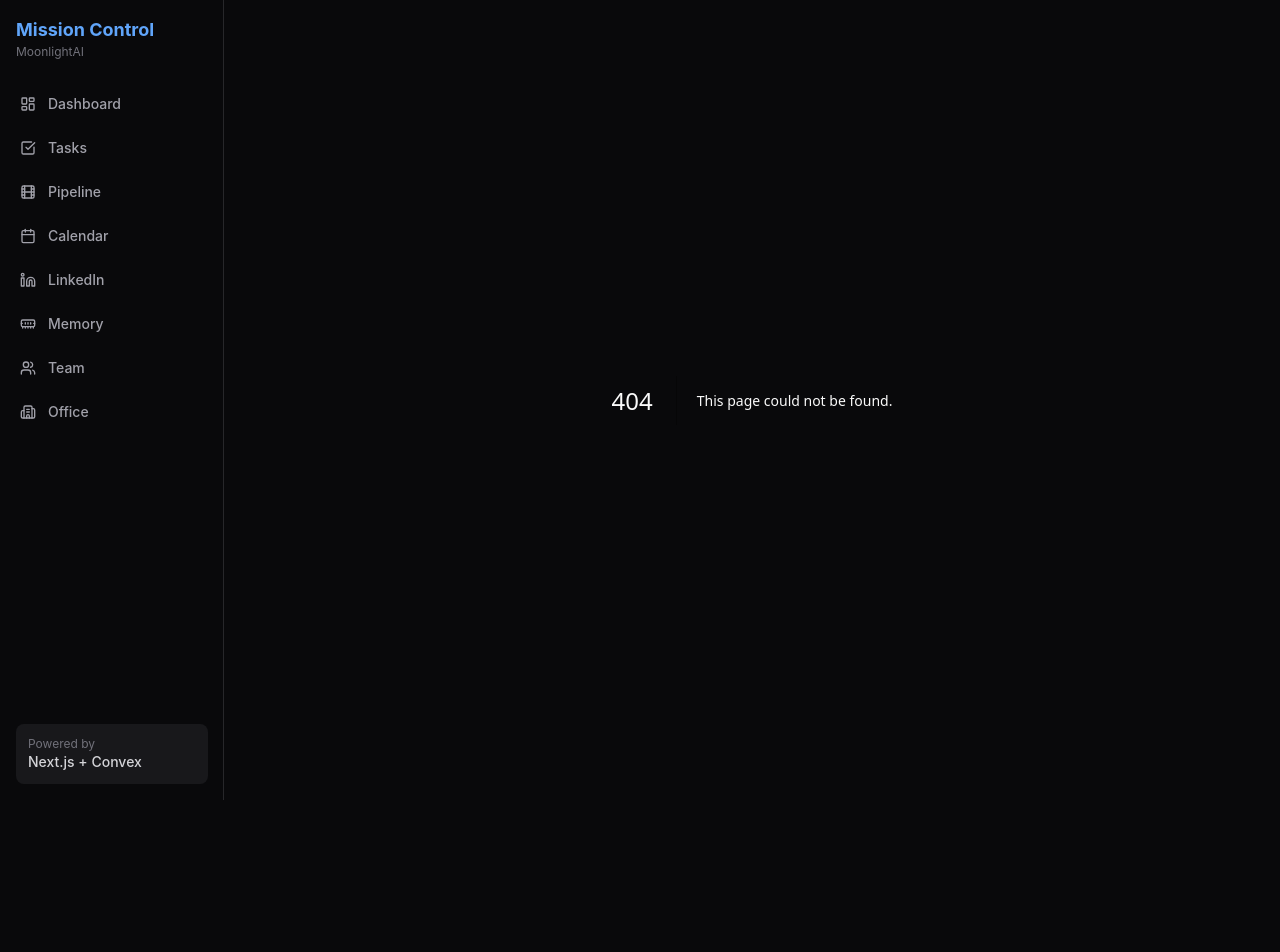
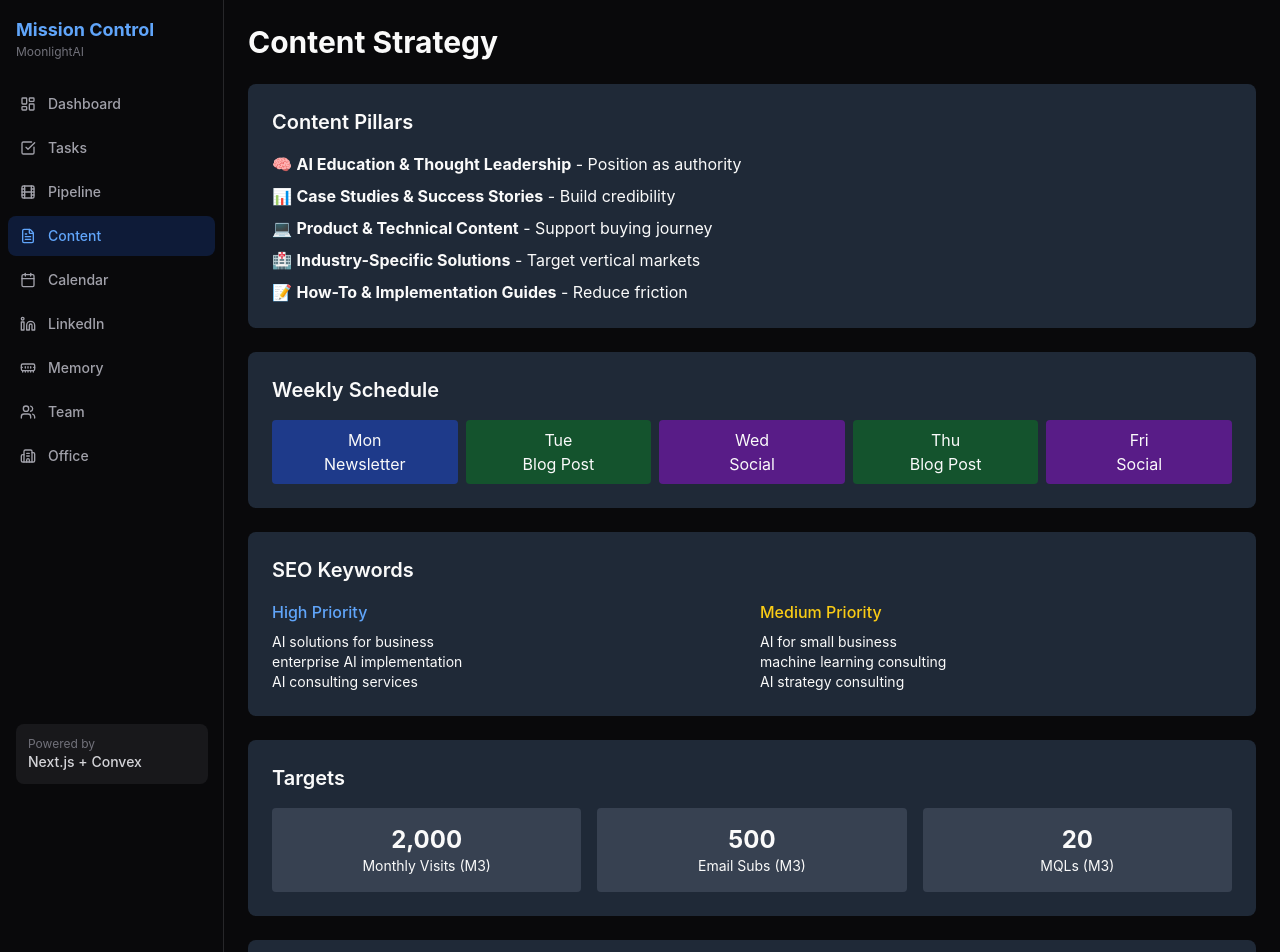
Before and after one commit to dree-max/mission-control, a Next.js app: page /content in a window 1280 px wide. Before the commit this address had no page. Shown: the top 952 px of the page. Before the commit the page ends 800 px from the top, so only its background shows below. Built offline with nearby package versions, Linux system fonts and the light colour scheme.

Commit message:
Add content strategy page

```diff
--- /dev/null
+++ b/src/app/content/page.tsx
@@ -0,0 +1,88 @@
+'use client';
+
+import React from 'react';
+
+export default function ContentStrategyPage() {
+  return (
+    <div className="p-6">
+      <h1 className="text-3xl font-bold mb-6">Content Strategy</h1>
+
+      <div className="grid gap-6">
+        {/* Content Pillars */}
+        <div className="bg-gray-800 p-6 rounded-lg">
+          <h2 className="text-xl font-semibold mb-4">Content Pillars</h2>
+          <ul className="space-y-2">
+            <li>🧠 <strong>AI Education & Thought Leadership</strong> - Position as authority</li>
+            <li>📊 <strong>Case Studies & Success Stories</strong> - Build credibility</li>
+            <li>💻 <strong>Product & Technical Content</strong> - Support buying journey</li>
+            <li>🏥 <strong>Industry-Specific Solutions</strong> - Target vertical markets</li>
+            <li>📝 <strong>How-To & Implementation Guides</strong> - Reduce friction</li>
+          </ul>
+        </div>
+
+        {/* Publishing Schedule */}
+        <div className="bg-gray-800 p-6 rounded-lg">
+          <h2 className="text-xl font-semibold mb-4">Weekly Schedule</h2>
+          <div className="grid grid-cols-5 gap-2 text-center">
+            <div className="p-2 bg-blue-900 rounded">Mon<br/>Newsletter</div>
+            <div className="p-2 bg-green-900 rounded">Tue<br/>Blog Post</div>
+            <div className="p-2 bg-purple-900 rounded">Wed<br/>Social</div>
+            <div className="p-2 bg-green-900 rounded">Thu<br/>Blog Post</div>
+            <div className="p-2 bg-purple-900 rounded">Fri<br/>Social</div>
+          </div>
+        </div>
+
+        {/* SEO Focus */}
+        <div className="bg-gray-800 p-6 rounded-lg">
+          <h2 className="text-xl font-semibold mb-4">SEO Keywords</h2>
+          <div className="grid grid-cols-2 gap-4">
+            <div>
+              <h3 className="font-medium text-blue-400">High Priority</h3>
+              <ul className="text-sm mt-2">
+                <li>AI solutions for business</li>
+                <li>enterprise AI implementation</li>
+                <li>AI consulting services</li>
+              </ul>
+            </div>
+            <div>
+              <h3 className="font-medium text-yellow-400">Medium Priority</h3>
+              <ul className="text-sm mt-2">
+                <li>AI for small business</li>
+                <li>machine learning consulting</li>
+                <li>AI strategy consulting</li>
+              </ul>
+            </div>
+          </div>
+        </div>
+
+        {/* KPIs */}
+        <div className="bg-gray-800 p-6 rounded-lg">
+          <h2 className="text-xl font-semibold mb-4">Targets</h2>
+          <div className="grid grid-cols-3 gap-4 text-center">
+            <div className="p-4 bg-gray-700 rounded">
+              <div className="text-2xl font-bold">2,000</div>
+              <div className="text-sm">Monthly Visits (M3)</div>
+            </div>
+            <div className="p-4 bg-gray-700 rounded">
+              <div className="text-2xl font-bold">500</div>
+              <div className="text-sm">Email Subs (M3)</div>
+            </div>
+            <div className="p-4 bg-gray-700 rounded">
+              <div className="text-2xl font-bold">20</div>
+              <div className="text-sm">MQLs (M3)</div>
+            </div>
+          </div>
+        </div>
+
+        {/* Next Post */}
+        <div className="bg-gray-800 p-6 rounded-lg">
+          <h2 className="text-xl font-semibold mb-4">Current Task</h2>
+          <div className="p-4 bg-green-900 rounded">
+            <p className="font-medium">📝 "AI Implementation Best Practices: A Complete Guide for 2026"</p>
+            <p className="text-sm text-gray-300 mt-2">Status: In Progress | Words: 1,500-2,500 | For: Approval</p>
+          </div>
+        </div>
+      </div>
+    </div>
+  );
+}
--- a/src/app/sidebar.tsx
+++ b/src/app/sidebar.tsx
@@ -11,12 +11,14 @@ import {
   Users,
   Building2,
   Linkedin,
+  FileText,
 } from "lucide-react";
 
 const navItems = [
   { href: "/", label: "Dashboard", icon: LayoutDashboard },
   { href: "/tasks", label: "Tasks", icon: CheckSquare },
   { href: "/pipeline", label: "Pipeline", icon: Film },
+  { href: "/content", label: "Content", icon: FileText },
   { href: "/calendar", label: "Calendar", icon: Calendar },
   { href: "/linkedin", label: "LinkedIn", icon: Linkedin },
   { href: "/memory", label: "Memory", icon: MemoryStick },
```
